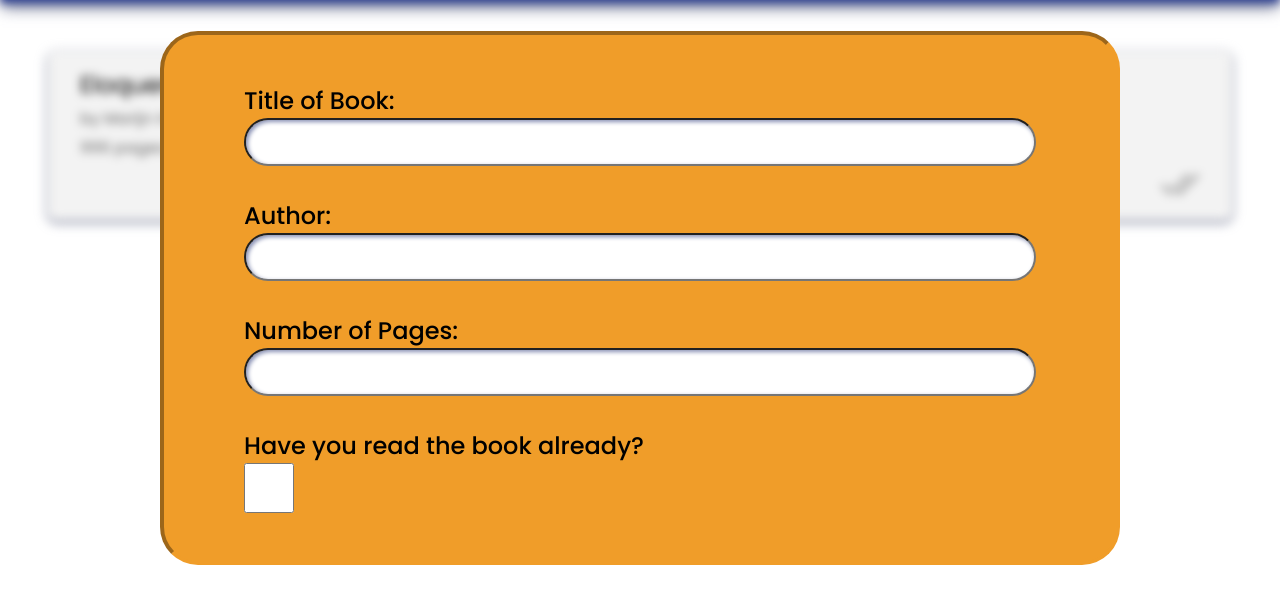
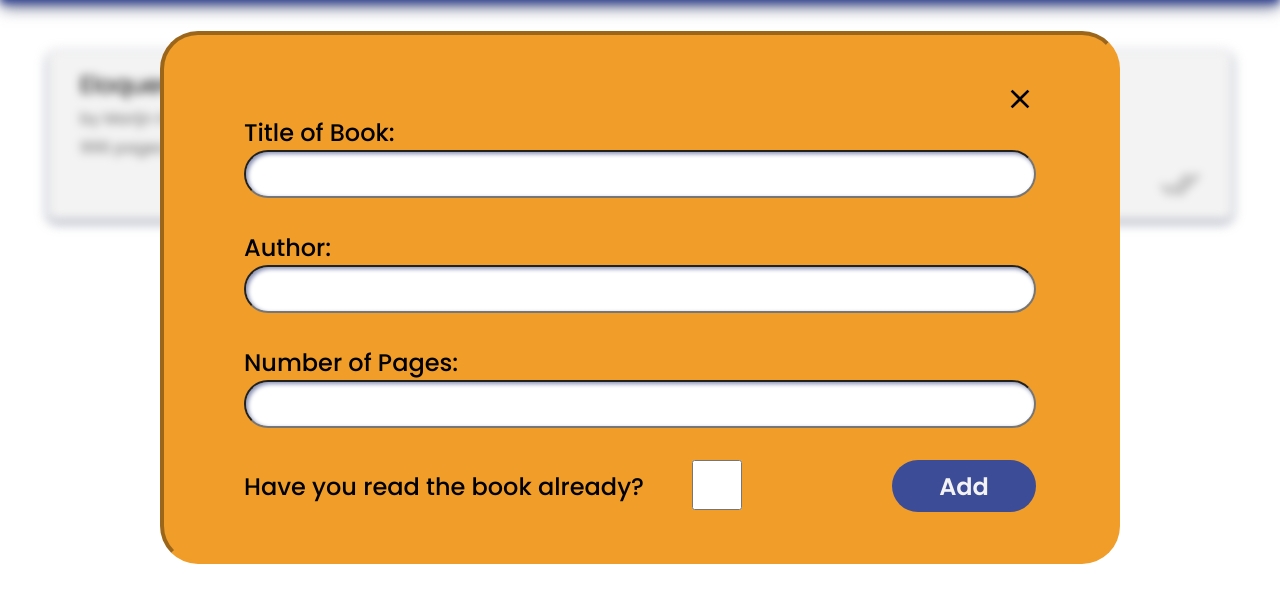
Before and after one commit to Luzefiru/odin-library, a website: page src/index.html in a window 1280 px wide. Both pictures are taken after a click on the button "Add Book". Shown: the part 109-712 px from the top of the page. Drawn offline with Linux system fonts and the light colour scheme.

Commit message:
feat: add form submit button

```diff
--- a/src/index.html
+++ b/src/index.html
@@ -35,15 +35,18 @@
     </main>
 
     <form class="off">
-
+      <img class="form__btn--close" src="../res/close.svg" alt="Close Button">
       <label for="title">Title of Book: </label>
       <input type="text" name="title" id="title">
       <label for="author">Author: </label>
       <input type="text" name="author" id="author">
       <label for="pages">Number of Pages: </label>
       <input type="text" name="pages" id="pages">
-      <label for="read">Have you read the book already?</label>
-      <input type="checkbox" name="read" id="read">
+      <div class="form__last-row">
+        <label for="read">Have you read the book already?</label>
+        <input type="checkbox" name="read" id="read">
+        <button class="form__btn--submit" type="button">Add</button>
+      </div>
     </form>
     <!-- Attribution
       <a href="https://www.vecteezy.com/free-vector/book-logo">Book Logo Vectors by Vecteezy</a>
--- a/src/style.css
+++ b/src/style.css
@@ -165,7 +165,7 @@ form {
   border: 4px inset var(--tertiary);
 }
 
-form > label {
+label {
   font-size: 24px;
   font-weight: 500;
 }
@@ -195,3 +195,34 @@ form.off {
   filter: blur(5px);
   transition: ease-in 0.05s;
 }
+
+.form__btn--close {
+  width: 2rem;
+  align-self: flex-end;
+}
+
+.form__last-row {
+  display: flex;
+  align-items: center;
+  gap: 3rem;
+  flex-wrap: wrap;
+}
+
+.form__btn--submit {
+  width: 9rem;
+  height: 3.25rem;
+  border-radius: 36px;
+  font-size: 24px;
+  font-weight: 600;
+  border: none;
+  margin-left: auto;
+  background-color: var(--secondary);
+  color: var(--surface);
+
+  transition: 0.2s;
+}
+
+.form__btn--submit:hover {
+  background-color: var(--secondary-variant);
+  transition: 0.2s;
+}
```
